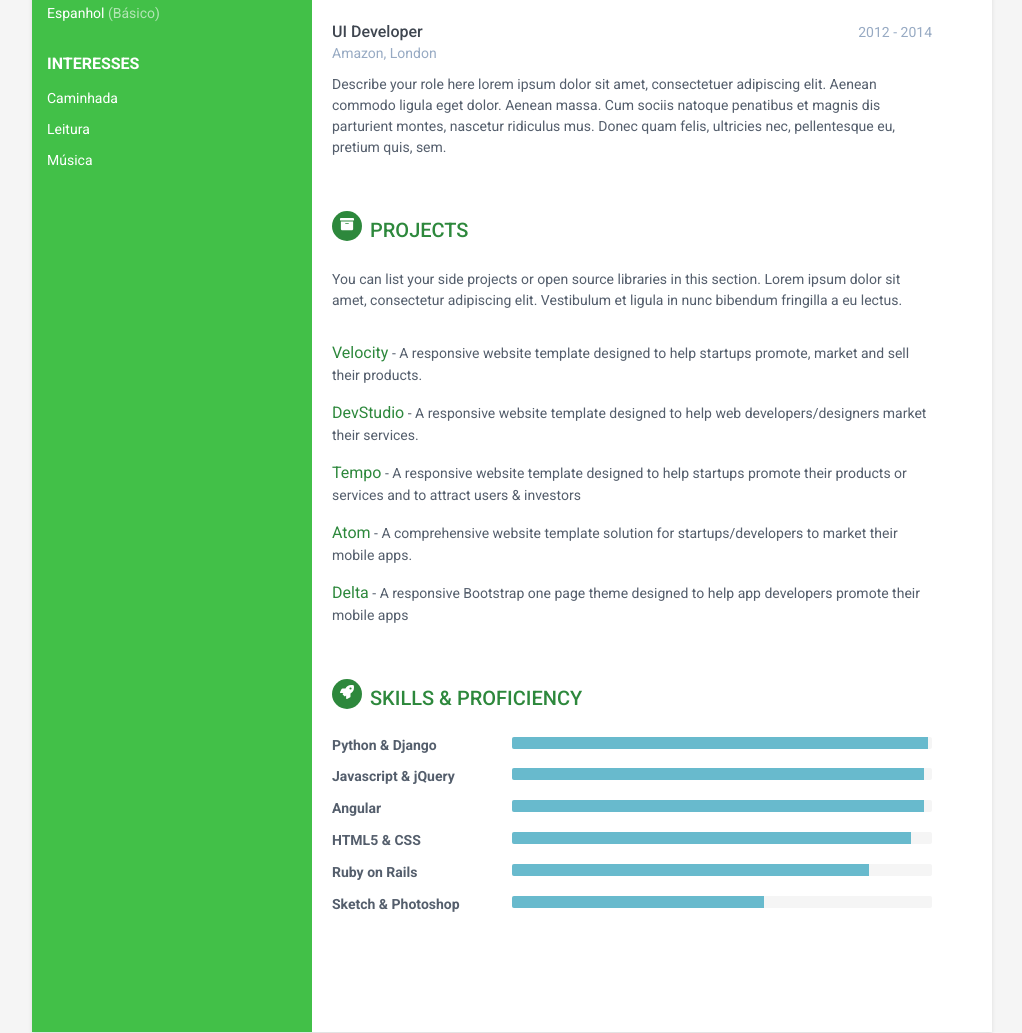
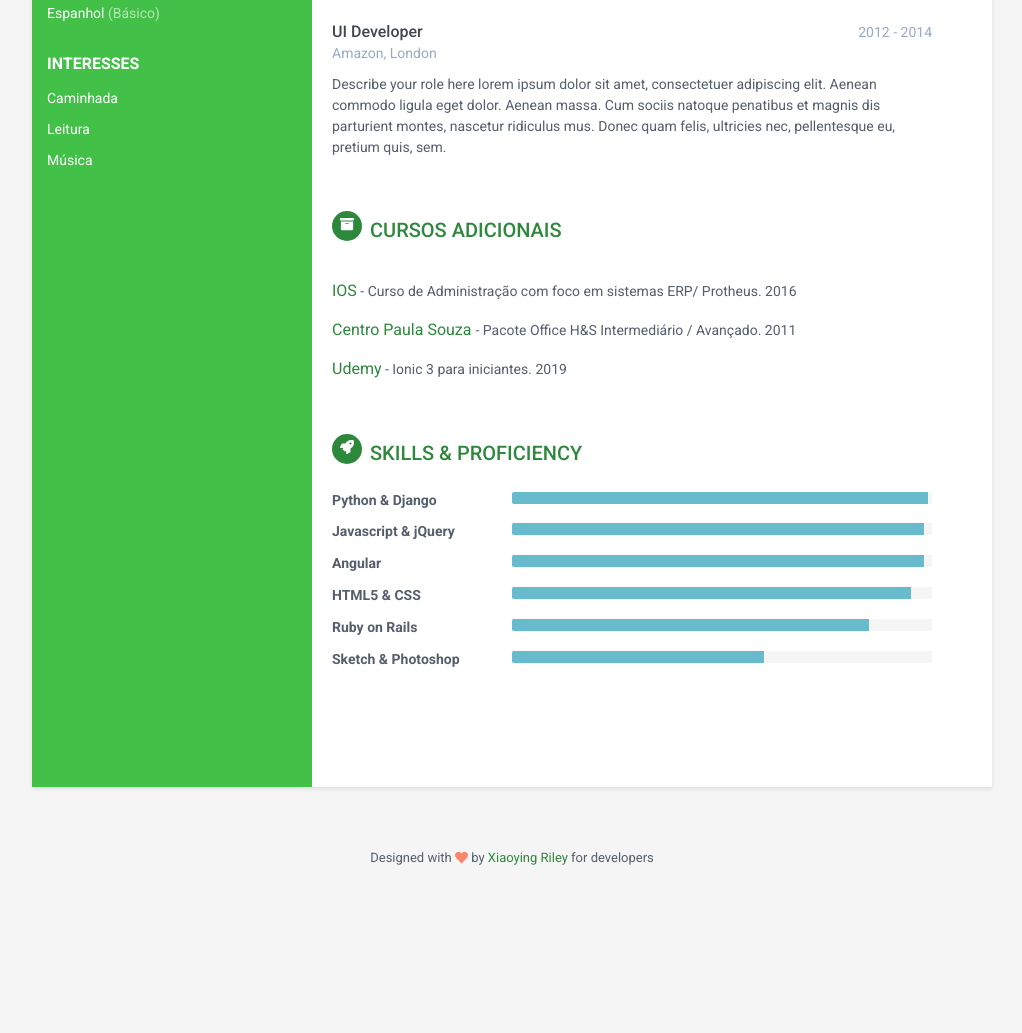
Before and after one commit to felipealmeida23/Teste1-, a plain HTML site: page index.html in a window 1280 px wide. Shown: the part 725-1758 px from the top of the page, without its empty margins (128-1150 px from the left). After the commit the page ends 1624 px from the top, so only its background shows below. Drawn offline with nearby package versions, Linux system fonts and the light colour scheme.

Commit message:
Update index.html

```diff
--- a/index.html
+++ b/index.html
@@ -81,14 +81,14 @@
         <div class="main-wrapper">
 
             <section class="section summary-section">
-                <h2 class="section-title"><span class="icon-holder"><i class="fas fa-user"></i></span>Career Profile</h2>
+                <h2 class="section-title"><span class="icon-holder"><i class="fas fa-user"></i></span>Resumo</h2>
                 <div class="summary">
                     <p>Summarise your career here lorem ipsum dolor sit amet, consectetuer adipiscing elit. You can <a href="https://themes.3rdwavemedia.com/bootstrap-templates/resume/orbit-free-resume-cv-bootstrap-theme-for-developers/" target="_blank">download this free resume/CV template here</a>. Aenean commodo ligula eget dolor aenean massa. Cum sociis natoque penatibus et magnis dis parturient montes, nascetur ridiculus mus. Donec quam felis, ultricies nec, pellentesque eu.</p>
                 </div><!--//summary-->
             </section><!--//section-->
 
             <section class="section experiences-section">
-                <h2 class="section-title"><span class="icon-holder"><i class="fas fa-briefcase"></i></span>Experiences</h2>
+                <h2 class="section-title"><span class="icon-holder"><i class="fas fa-briefcase"></i></span>Experiência </h2>
 
                 <div class="item">
                     <div class="meta">
@@ -134,27 +134,23 @@
             </section><!--//section-->
 
             <section class="section projects-section">
-                <h2 class="section-title"><span class="icon-holder"><i class="fas fa-archive"></i></span>Projects</h2>
+                <h2 class="section-title"><span class="icon-holder"><i class="fas fa-archive"></i></span>Cursos Adicionais</h2>
                 <div class="intro">
-                    <p>You can list your side projects or open source libraries in this section. Lorem ipsum dolor sit amet, consectetur adipiscing elit. Vestibulum et ligula in nunc bibendum fringilla a eu lectus.</p>
+                    <!--<p>You can list your side projects or open source libraries in this section. Lorem ipsum dolor sit amet, consectetur adipiscing elit. Vestibulum et ligula in nunc bibendum fringilla a eu lectus.</p>-->
                 </div><!--//intro-->
                 <div class="item">
-                    <span class="project-title"><a href="#hook">Velocity</a></span> - <span class="project-tagline">A responsive website template designed to help startups promote, market and sell their products.</span>
+                    <span class="project-title"><a href="http://ios.org.br/ " target="_blank">IOS</a></span> - <span class="project-tagline">Curso de Administração com foco em sistemas ERP/ Protheus. 2016 </span>
 
+                </div><!--//Exemplo do original abaixo-->
+                <div class="item">
+                    <span class="project-title"><a href="http://www.portal.cps.sp.gov.br/cursos/etec/" target="_blank">Centro Paula Souza </a></span> -
+                    <span class="project-tagline">Pacote Office H&S Intermediário / Avançado. 2011</span>
+                </div>
+                <!--//item-->
+                <div class="item">
+                    <span class="project-title"><a href="https://www.udemy.com/course/ionic-3-para-iniciantes/" target="_blank">Udemy</a></span> - <span class="project-tagline">Ionic 3 para iniciantes. 2019 </span>
                 </div><!--//item-->
-                <div class="item">
-                    <span class="project-title"><a href="http://themes.3rdwavemedia.com/website-templates/responsive-bootstrap-theme-web-development-agencies-devstudio/" target="_blank">DevStudio</a></span> -
-                    <span class="project-tagline">A responsive website template designed to help web developers/designers market their services. </span>
-                </div><!--//item-->
-                <div class="item">
-                    <span class="project-title"><a href="http://themes.3rdwavemedia.com/website-templates/responsive-bootstrap-theme-for-startups-tempo/" target="_blank">Tempo</a></span> - <span class="project-tagline">A responsive website template designed to help startups promote their products or services and to attract users &amp; investors</span>
-                </div><!--//item-->
-                <div class="item">
-                    <span class="project-title"><a href="hhttp://themes.3rdwavemedia.com/website-templates/responsive-bootstrap-theme-mobile-apps-atom/" target="_blank">Atom</a></span> - <span class="project-tagline">A comprehensive website template solution for startups/developers to market their mobile apps. </span>
-                </div><!--//item-->
-                <div class="item">
-                    <span class="project-title"><a href="http://themes.3rdwavemedia.com/website-templates/responsive-bootstrap-theme-for-mobile-apps-delta/" target="_blank">Delta</a></span> - <span class="project-tagline">A responsive Bootstrap one page theme designed to help app developers promote their mobile apps</span>
-                </div><!--//item-->
+
             </section><!--//section-->
 
             <section class="skills-section section">
```
